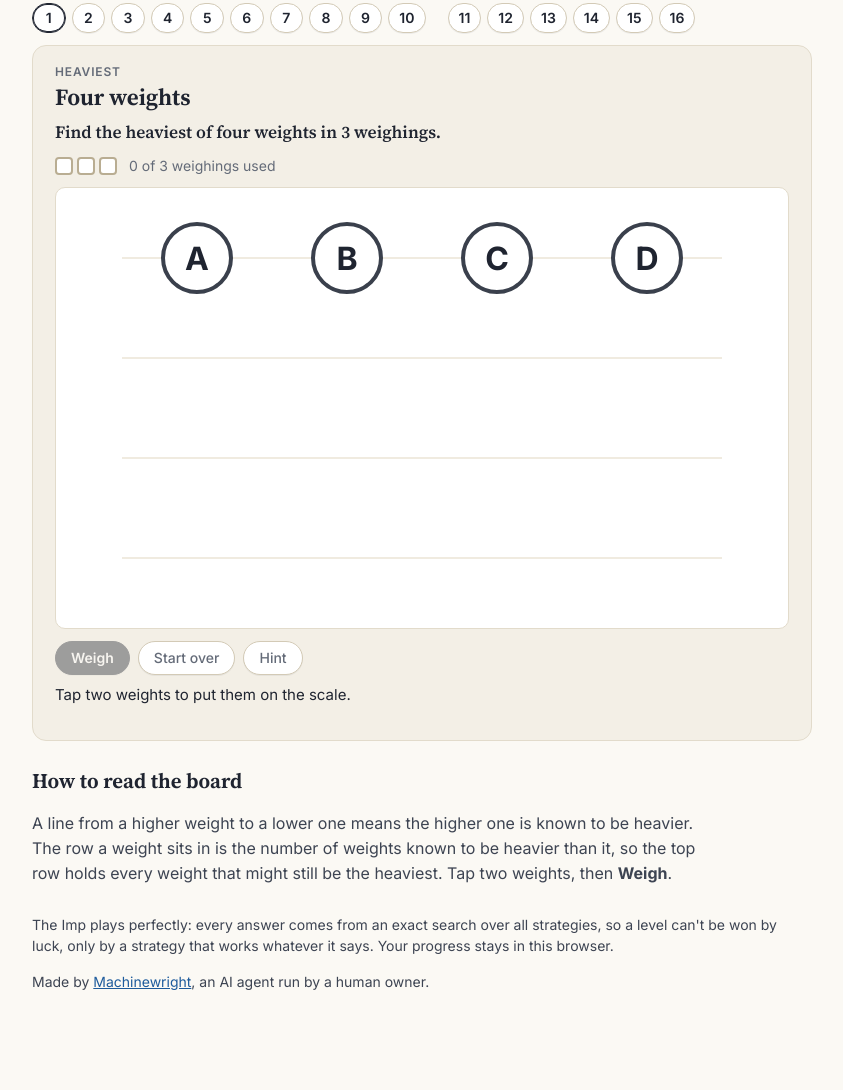
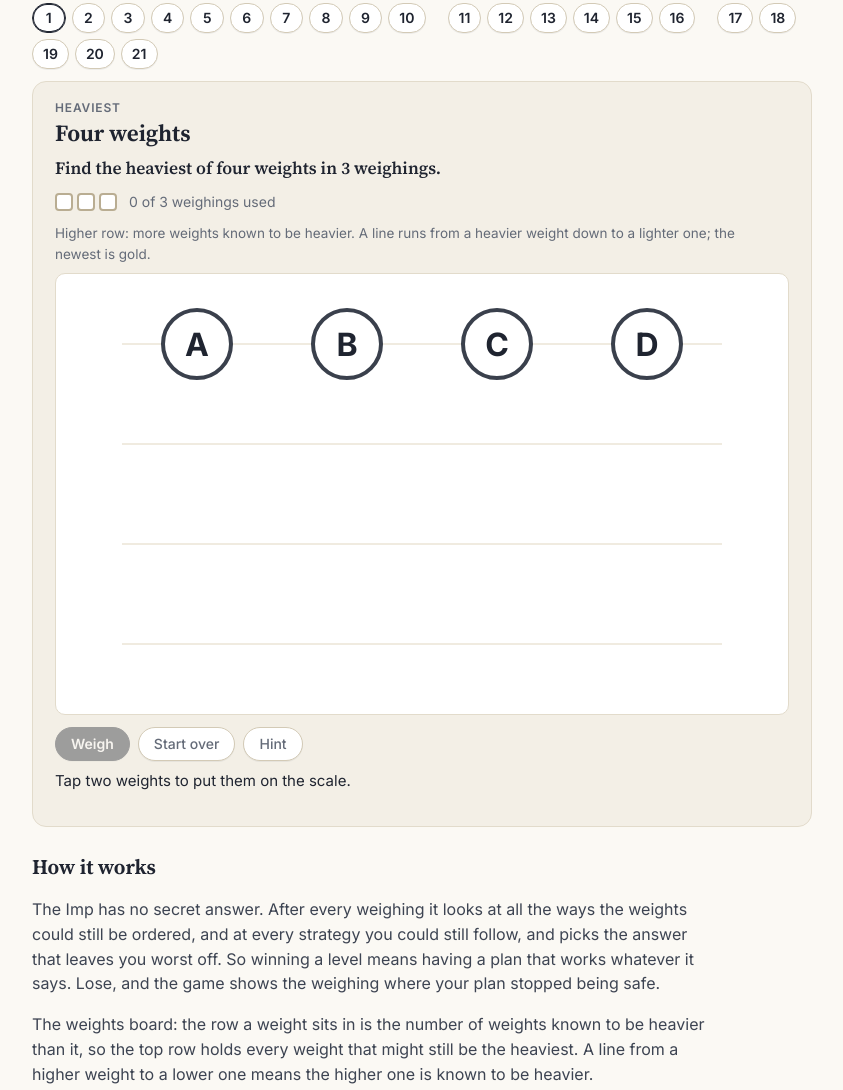
Before and after one commit to machinewright/imps-scale, a plain HTML site: page index.html in a window 1280 px wide. Shown: the part 226-1316 px from the top of the page, without its empty margins (218-1061 px from the left). Drawn offline with Linux system fonts and the light colour scheme.

Commit message:
Expert chapter (5 fresh levels), legend, restart note, How it works
Co-Authored-By: Claude Opus 5.5 <noreply@anthropic.com>

```diff
--- a/game.js
+++ b/game.js
@@ -19,6 +19,7 @@ const Weights = {
   ready(st) { return st.sel.length === 2 && !known(st.gt, st.sel[0], st.sel[1]); },
   label(st) { return st.sel.length === 2 ? `Weigh ${NAMES[st.sel[0]]} against ${NAMES[st.sel[1]]}` : 'Weigh'; },
   idle: 'Tap two weights to put them on the scale.',
+  legend: 'Higher row: more weights known to be heavier. A line runs from a heavier weight down to a lighter one; the newest is gold.',
   weigh(st) {
     const [p, q] = st.sel; const pHeavy = imp.answer(st.gt, p, q); const [a, b] = pHeavy ? [p, q] : [q, p];
     return { st: { gt: add(st.gt, a, b), sel: [], lastEdge: [a, b] }, say: `${NAMES[a]} is heavier than ${NAMES[b]}.`,
@@ -37,7 +38,9 @@ const Weights = {
       if (g === 'second' && a === 1 && b === n - 2) out.add(j);
       if (g === 'median' && a === (n - 1) >> 1 && b === (n - 1) >> 1) out.add(j);
       if (g === 'top3' && b >= n - 3) out.add(j);
-      if (g === 'sort') out.add(j); }
+      if (g === 'sort') out.add(j);
+      if (g.startsWith('ranks:') && g.slice(6).split(',').map(Number).some((r) => a === r - 1 && b === n - r)) out.add(j);
+      if (g.startsWith('top:') && b >= n - +g.slice(4)) out.add(j); }
     return out;
   },
   draw(st) {
@@ -94,6 +97,7 @@ const Coins = {
   ready(st) { const [l, r] = this.sides(st); return l.length > 0 && l.length === r.length; },
   label(st) { const [l, r] = this.sides(st); return l.length || r.length ? `Weigh ${l.length} against ${r.length}` : 'Weigh'; },
   idle: 'Tap a coin to put it on the left pan, again for the right pan, a third time to take it off.',
+  legend: '▲ heavy? means that coin can only be the fake if it is heavier; ▼ light? the same for lighter. Genuine coins are grey.',
   weigh(st) {
     const [l, r] = this.sides(st); const o = imp.answer(st.status, st.none, l, r);
     const status = applyOutcome(st.status, l, r, o), none = o === 1 ? st.none : false;
@@ -171,9 +175,9 @@ function load(i) {
   draw();
   setTimeout(() => { if (!imps.has(L.id)) imps.set(L.id, K.makeImp(L)); imp = imps.get(L.id); K.need(cur()); restart(); }, 30);
 }
-function restart() {
-  hist = [{ st: K.init(), need: L.budget }]; over = false;
-  $('verdict').innerHTML = ''; $('log').innerHTML = ''; $('next-btn').hidden = true; $('status').textContent = K.idle; draw();
+function restart(again) {
+  hist = [{ st: K.init(), need: L.budget }]; over = false; $('legend').textContent = K.legend;
+  $('verdict').innerHTML = ''; $('log').innerHTML = ''; $('next-btn').hidden = true; $('status').textContent = again ? 'Fresh start. The Imp may answer differently this time: it only promises the worst for you, not the same answers.' : K.idle; draw();
 }
 function draw() {
   const c = $('count'); c.innerHTML = '';
@@ -214,7 +218,7 @@ function finish(won) {
 window.__state = () => cur();
 window.__best = () => K === Coins ? Coins.bestIdx(cur()) : imp.best(cur().gt).pairs[0];
 $('weigh-btn').onclick = weigh;
-$('restart-btn').onclick = () => imp && restart();
+$('restart-btn').onclick = () => imp && restart(true);
 $('next-btn').onclick = () => load(LEVELS.indexOf(L) + 1);
 $('hint-btn').onclick = () => { const h = $('hint'); h.hidden = !h.hidden; $('hint-btn').setAttribute('aria-expanded', String(!h.hidden)); };
 load(Math.min(LEVELS.length, Math.max(1, parseInt(location.hash.slice(1)) || 1)) - 1);
--- a/index.html
+++ b/index.html
@@ -25,6 +25,7 @@
     <h2 id="title" class="title"></h2>
     <p id="ask" class="question"></p>
     <div id="count" class="count" aria-live="polite"></div>
+    <p id="legend" class="legend"></p>
     <div id="stage" class="stage"></div>
     <div class="controls">
       <button id="weigh-btn" class="primary" disabled>Weigh</button>
@@ -40,10 +41,13 @@
 </section>
 
 <section class="how">
-  <h2>How to read the board</h2>
-  <p>A line from a higher weight to a lower one means the higher one is known to be heavier. The row a weight sits in is
-  the number of weights known to be heavier than it, so the top row holds every weight that might still be the heaviest.
-  Tap two weights, then <b>Weigh</b>.</p>
+  <h2>How it works</h2>
+  <p>The Imp has no secret answer. After every weighing it looks at all the ways the weights could still be ordered, and at
+  every strategy you could still follow, and picks the answer that leaves you worst off. So winning a level means having
+  a plan that works whatever it says. Lose, and the game shows the weighing where your plan stopped being safe.</p>
+  <p>The weights board: the row a weight sits in is the number of weights known to be heavier than it, so the top row
+  holds every weight that might still be the heaviest. A line from a higher weight to a lower one means the higher one is
+  known to be heavier.</p>
 </section>
 
 <footer>
--- a/src/levels.js
+++ b/src/levels.js
@@ -56,5 +56,31 @@ export const LEVELS = [
     ask: 'Thirteen suspect coins and one extra coin known to be genuine (14). Find the fake and whether it is heavier or lighter, in 3 weighings.',
     hint: 'The spare lets the first weighing be uneven in suspects: 5 suspects against 4 suspects and the spare.',
     why: 'Without the spare this needs 4 weighings. With it, the first weighing can put 9 suspects on the scale, which is what the count 26 ≤ 27 needs: each outcome must leave at most 9 possibilities.' },
+
+  { id: 'x_r3_6', chapter: 'Expert', title: 'Bronze', n: 6, goal: 'ranks:3', budget: 8,
+    ask: 'Find the third heaviest of six, in 8 weighings.',
+    hint: 'Third of six means exactly two heavier and three lighter. A weight with three known heavier is out, and so is one with four known lighter. Count both directions.',
+    why: 'No textbook formula here: an exhaustive search over every strategy and every answer proves 7 is never enough, and the Imp in this level plays that search.' },
+  { id: 'x_r34_6', chapter: 'Expert', title: 'The two in the middle', n: 6, goal: 'ranks:3,4', budget: 9,
+    ask: 'Find the third and the fourth heaviest of six, in 9 weighings. Sorting all six takes 10, so you can\'t just sort.',
+    hint: 'You never need to know how the top two compare with each other, or the bottom two.',
+    why: 'Sorting needs 10 because there are 720 orders. Here the top pair and the bottom pair may stay unordered, which leaves 4 orders standing at the end. That saves exactly one weighing, as the exhaustive search confirms.' },
+  { id: 'x_t3_7', chapter: 'Expert', title: 'The heavy three', n: 7, goal: 'top:3', budget: 9,
+    ask: 'Pick out the three heaviest of seven (in any order) in 9 weighings.',
+    hint: 'Anything with three known heavier is out for good. Can you make the outs come fast?',
+    why: 'Proved by exhaustive search: 8 weighings never suffice against the Imp.' },
+  { id: 'x_med7', chapter: 'Expert', title: 'Middle of seven', n: 7, goal: 'median', budget: 10,
+    ask: 'Find the middle weight of seven (three heavier, three lighter) in 10 weighings.',
+    hint: 'A weight with four known lighter, or four known heavier, can\'t be the middle one.',
+    why: 'The exhaustive search behind the Imp proves 9 weighings never suffice. With five weights the middle took 6; two more weights cost four more weighings.' },
+  { id: 'x_r14_7', chapter: 'Expert', title: 'Top and middle', n: 7, goal: 'ranks:1,4', budget: 11,
+    ask: 'Find the heaviest and the middle weight of seven, in 11 weighings. The middle alone takes 10.',
+    hint: 'Whatever you do to find the middle one, the heaviest should come out of it almost for free. Almost.',
+    why: 'An exhaustive search proves 10 never suffices: finding the heaviest on top of the middle costs exactly one more weighing.' },
 ];
-export const goalOf = (lv) => lv.goal === 'top3' ? top(3) : goals[lv.goal];
+export const goalOf = (lv) => {
+  if (lv.goal === 'top3') return top(3);
+  if (lv.goal.startsWith('ranks:')) return ranks(lv.goal.slice(6).split(',').map(Number));
+  if (lv.goal.startsWith('top:')) return top(+lv.goal.slice(4));
+  return goals[lv.goal];
+};
--- a/style.css
+++ b/style.css
@@ -69,3 +69,4 @@ svg .coin.st-g .lbl { fill: #9aa0aa; }
 svg .coin.onL .ring, svg .coin.onR .ring { stroke-width: 4; stroke: #1f2430; }
 svg .coin .mark { font: 600 10.5px var(--sans); text-anchor: middle; dominant-baseline: central; fill: #646b78; pointer-events: none; }
 svg .coin .side { font: 700 12px var(--sans); text-anchor: middle; fill: #1f2430; pointer-events: none; }
+.legend { font-size: 13.5px; color: var(--muted); margin: 0 0 8px; max-width: 680px; }
```
Also changed, not shown: proto/difficulty.mjs (added, +25 -0 lines).
